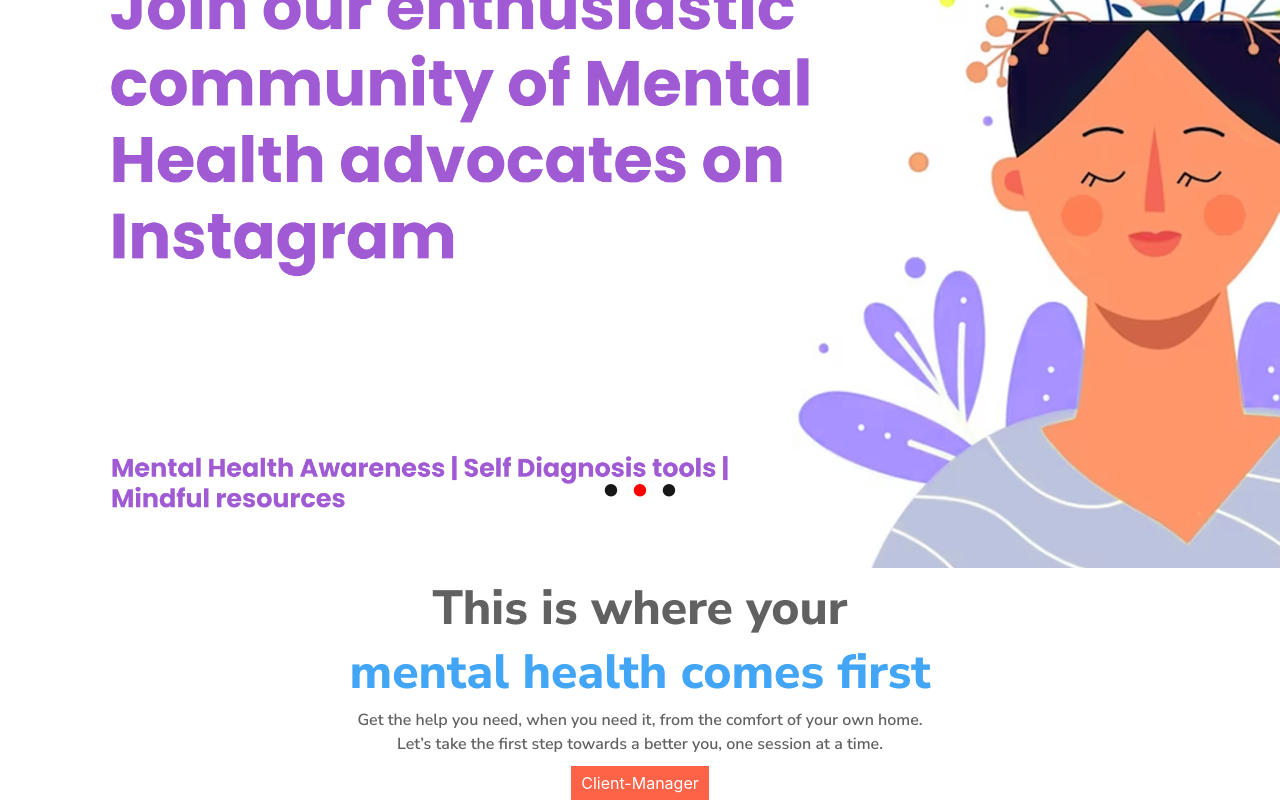
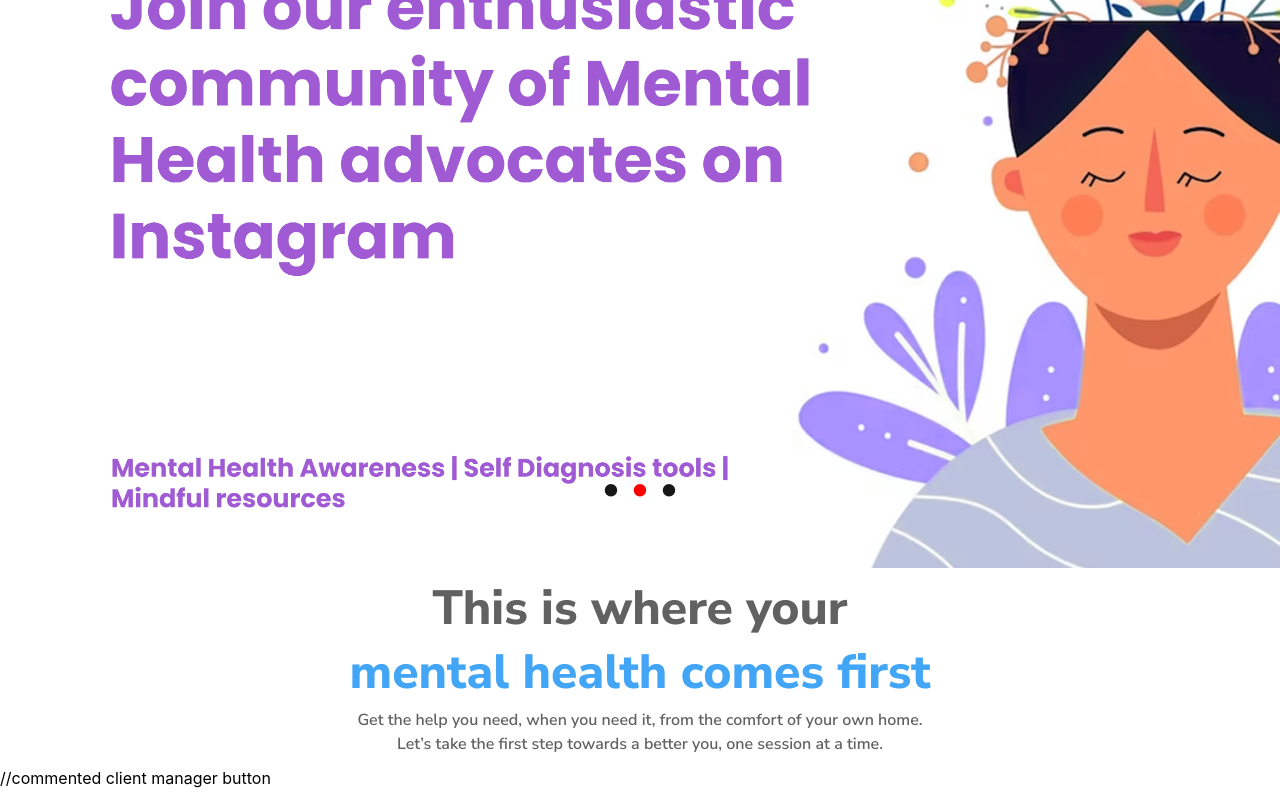
Before and after one commit to mihili2002/PeaceMind-ITPM, a React (Create React App) app in the folder FRONTEND/: page / in a window 1280 px wide. Shown: the part 356-1156 px from the top of the page. Built offline with nearby package versions, Linux system fonts and the light colour scheme; grey boxes are pictures that could not be loaded; what @react-pdf/renderer would draw is missing.

Commit message:
Update ClientHome.jsx

```diff
--- a/FRONTEND/src/components/ClientHome.jsx
+++ b/FRONTEND/src/components/ClientHome.jsx
@@ -23,9 +23,10 @@
         <br />
         Let’s take the first step towards a better you, one session at a time.
       </p>
-      <div className="flex justify-center">
+      //commented client manager button
+{/*       <div className="flex justify-center">
         <button><Link to={'/User'}>Client-Manager</Link></button>
-      </div>
+      </div> */}
 
     </>
   );
```
